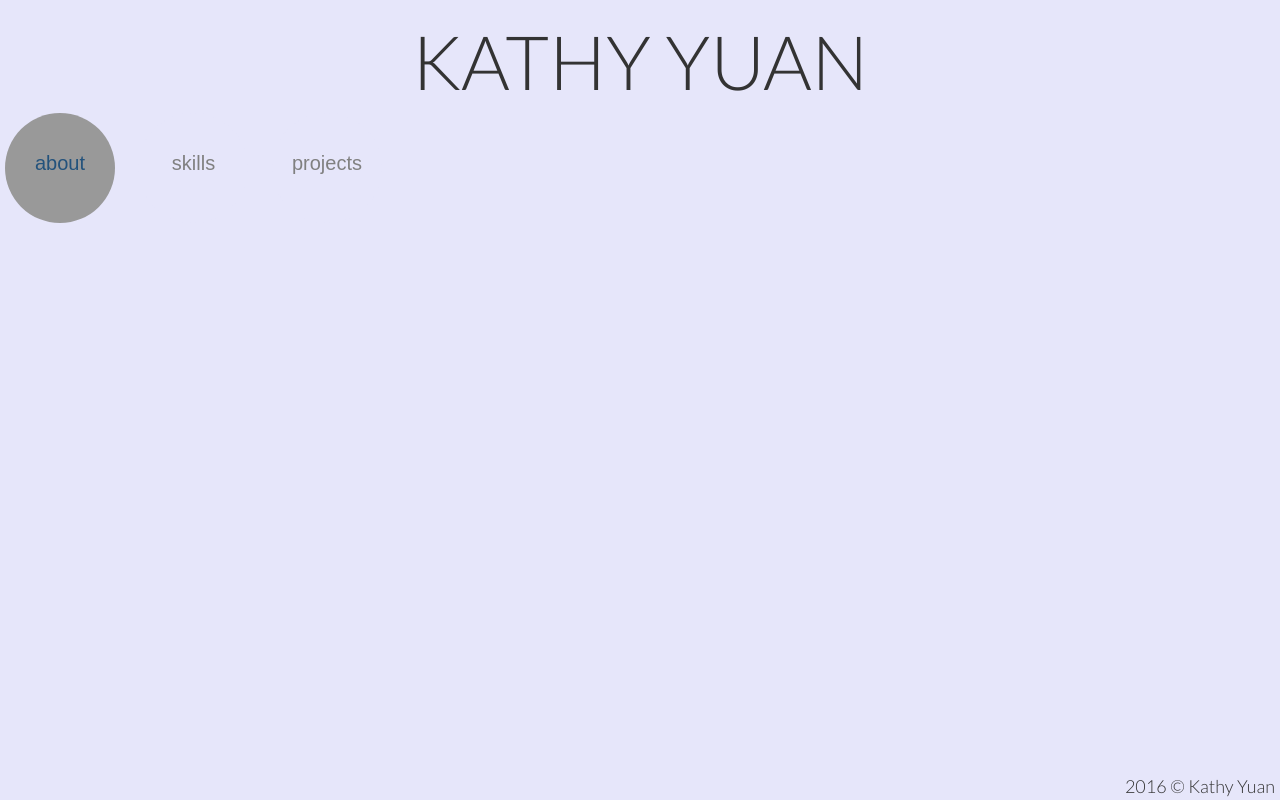
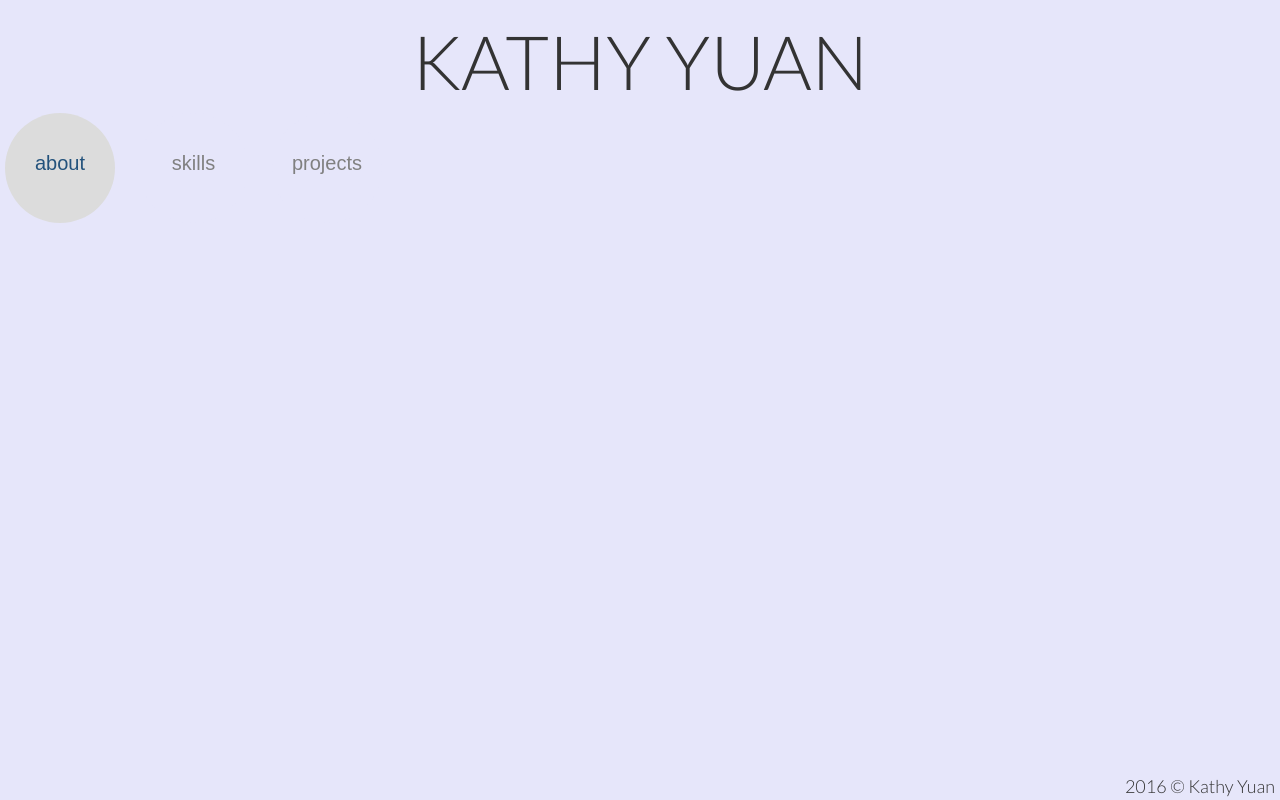
Before and after one commit to kyuan18/kathy_website, a plain HTML site: page index.html in a window 1280 px wide. In both pictures the pointer is over the link "about". Drawn offline with nearby package versions, Linux system fonts and the light colour scheme.

Commit message:
Add files via upload

```diff
--- a/style.css
+++ b/style.css
@@ -67,7 +67,7 @@ a:link {
 }
 
 a:hover {
-    background-color: #999999;
+    background-color: #DCDCDC;
 }
 
 a:active {
```
